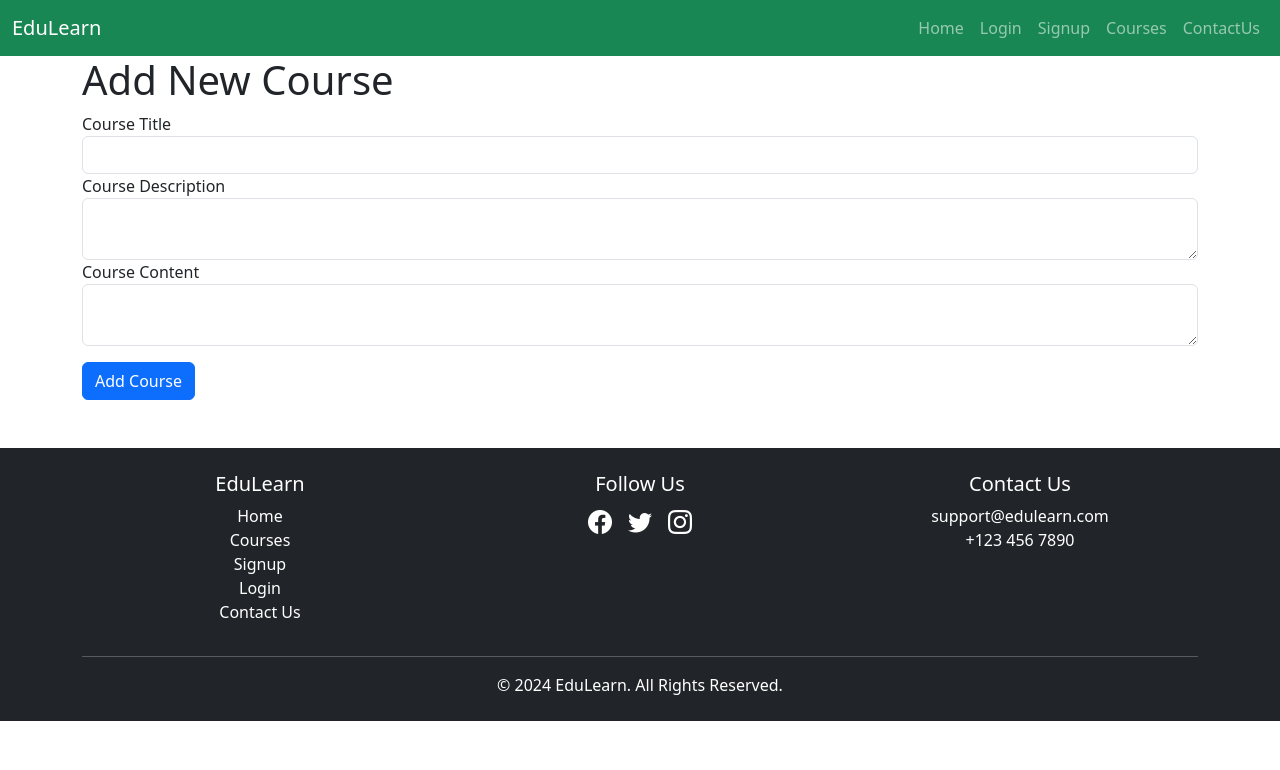
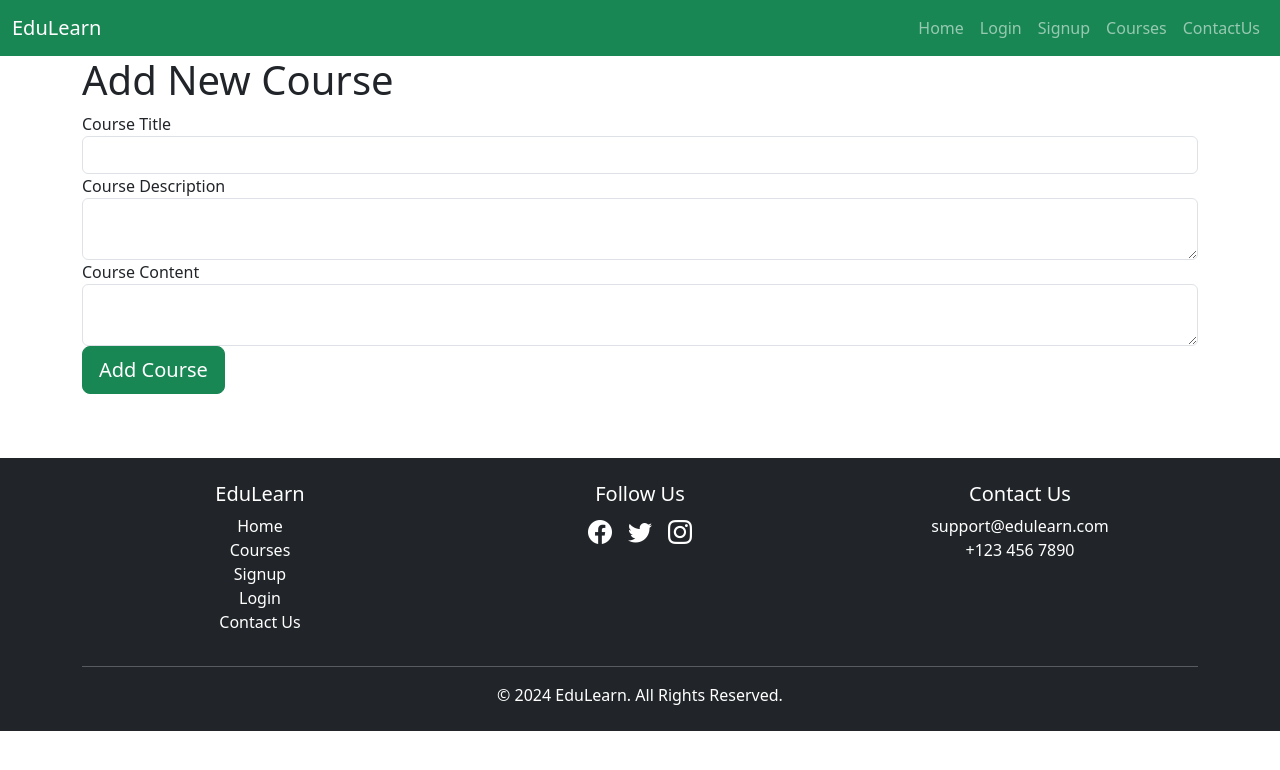
Before and after one commit to Herman-Gathege/Edu-Learn, a React (Create React App) app in the folder frontend/: page /add-course in a window 1280 px wide. Shown: the top 770 px of the page. Built offline with nearby package versions, Linux system fonts and the light colour scheme.

Commit message:
made some styling changes

```diff
--- a/frontend/src/components/AddCourse.js
+++ b/frontend/src/components/AddCourse.js
@@ -62,7 +62,7 @@ function AddCourse() {
                         required
                     ></textarea>
                 </div>
-                <button type="submit" className="btn btn-primary mt-3">
+                <button type="submit" className="btn btn-success btn-lg mb-3">
                     Add Course
                 </button>
             </form>
--- a/frontend/src/components/Courses.js
+++ b/frontend/src/components/Courses.js
@@ -81,7 +81,7 @@ function Courses() {
 
         <div className="container mt-5">
             <h1 className="text-center mb-4">Available Courses</h1>
-            <Link to="/add-course" className="btn btn-primary mb-4">Add New Course</Link> {/* Link to Add Course page */}
+            <Link to="/add-course" className="btn btn-success btn-lg mb-3">Add New Course</Link> {/* Link to Add Course page */}
             <div className="row">
                 {courses.map(course => (
                     <div key={course.id} className="col-md-4 mb-4">
```
